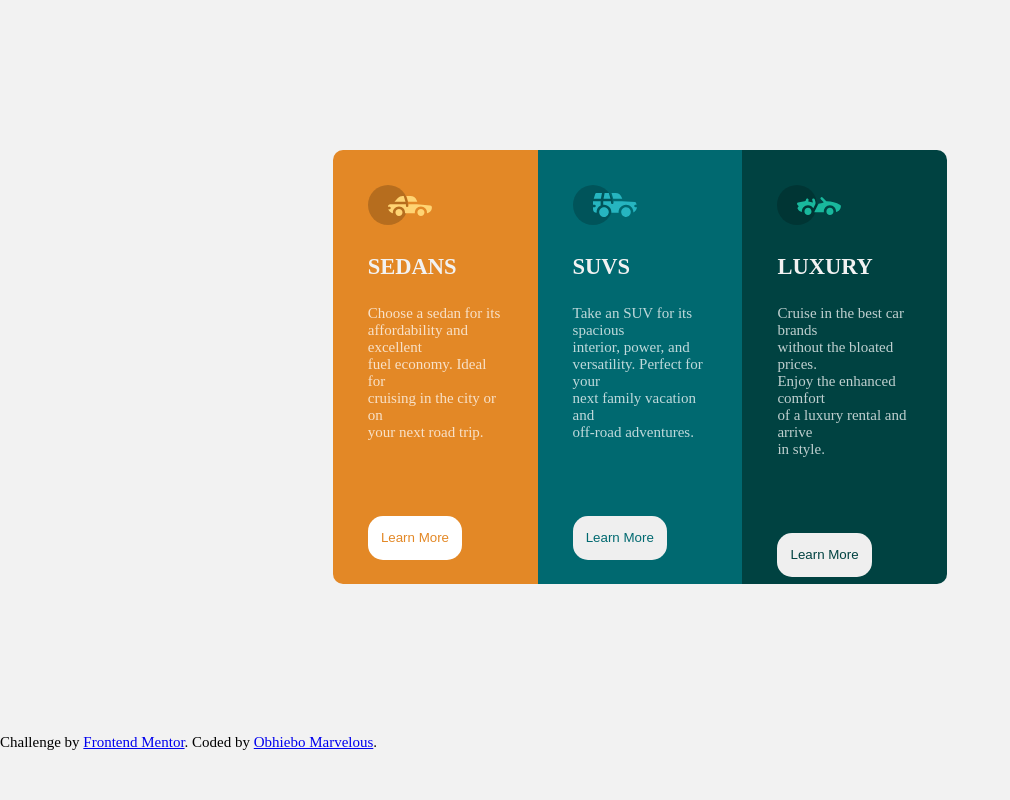
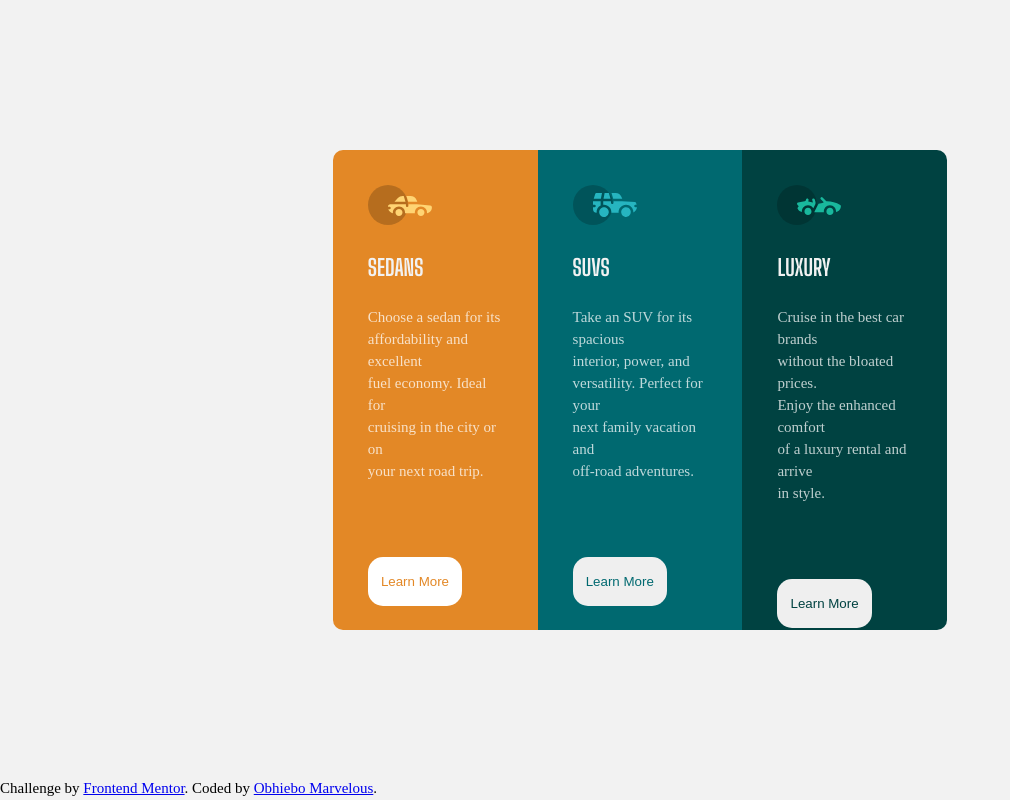
Before and after one commit to Cruzmarvin1992/3-column-preview-card-component-main, a plain HTML site: page index.html in a window 1280 px wide. Shown: the whole page, without its empty margins (0-1010 px from the left). Drawn offline with Linux system fonts and the light colour scheme.

Commit message:
I made adjustment to the font for my header

```diff
--- a/index.css
+++ b/index.css
@@ -1,3 +1,11 @@
+
+
+@import url('https://fonts.googleapis.com/css2?family=Big+Shoulders+Display:wght@100..900&display=swap');
+
+
+@import url('https://fonts.googleapis.com/css2?family=Lexend+Deca:wght@100..900&display=swap');
+
+
 *{
     margin: 0px;
     padding: 0px;
@@ -17,7 +25,6 @@ main{
     flex-direction: row;
     /* justify-content: center; */
     margin: 150px auto;
-    height: 380%;
     width: 48%;
     border-radius: 8px;
     font-weight: 400px;
@@ -53,12 +60,13 @@ main{
 h2{
     color: hsl(0, 0%, 95%);
     margin-top: 25px;
-
+    font-family: "Big Shoulders Display", sans-serif;
 }
 
 p{
     color: hsla(0, 0%, 100%, 0.75);
     margin-top: 25px;
+    line-height: 22px;
 }
 
 input{
```
